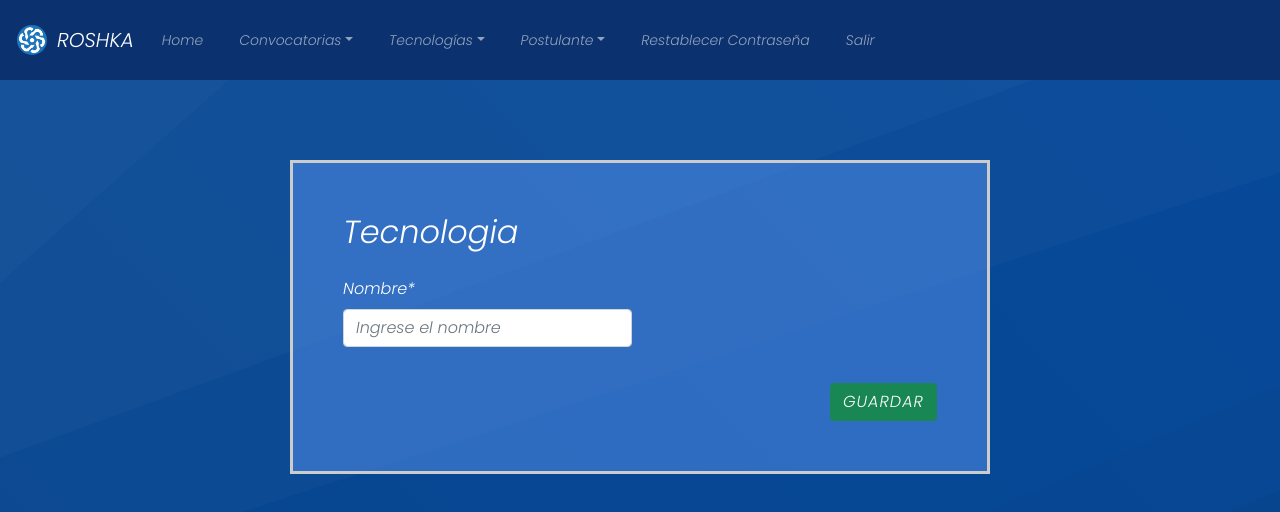
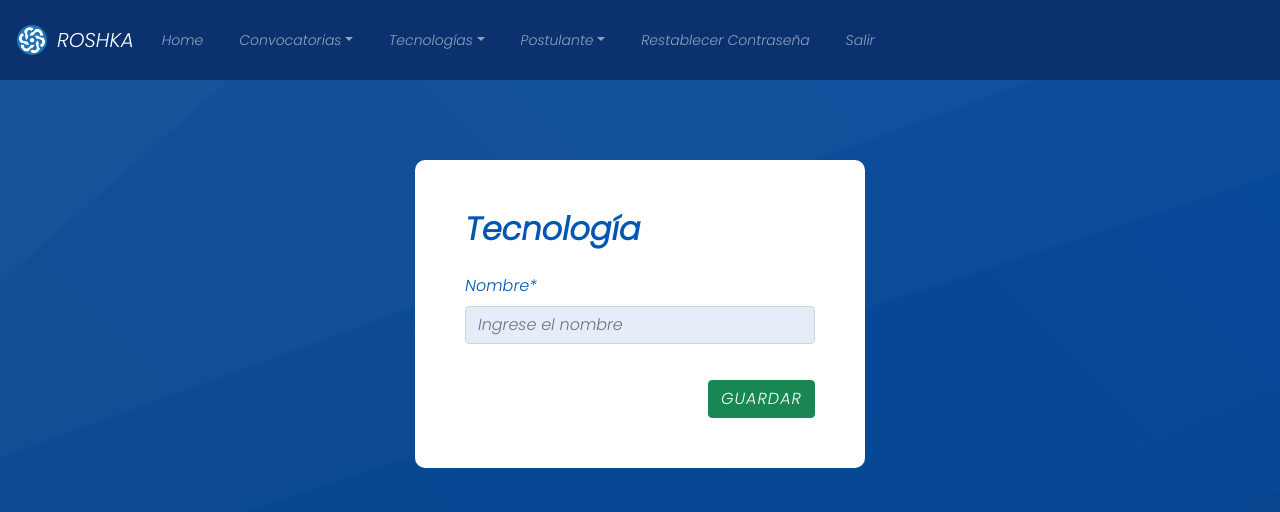
Before and after one commit to OscarGonzalez97/th-app-frontend, a React (Vite) app: page /tecnologia in a window 1280 px wide. Shown: the top 512 px of the page. Built offline with nearby package versions, Linux system fonts and the light colour scheme.

Commit message:
edite styles

```diff
--- a/src/pages/cambiarContraseña/CambiarContraseña.css
+++ b/src/pages/cambiarContraseña/CambiarContraseña.css
@@ -2,8 +2,10 @@
     max-width: 500px;
     padding: 50px;
     color: white;
-    background-color: white;
+    background-color: #ffffff;
     margin: 80px auto;
+    border-radius: 10px;
+
 }
 
 .cambContraseña-container h1,
@@ -34,7 +36,7 @@
 }
 
 .cambContraseña-container input[type="password"] {
-    background-color:  #7bace024; /* Cambia 'lightblue' por el color que desees */
+    background-color:   #347bc822; /* Cambia 'lightblue' por el color que desees */
 }
 
 .cambContraseña-container .alert {
--- a/src/pages/convocatoria/Convocatoria.css
+++ b/src/pages/convocatoria/Convocatoria.css
@@ -1,17 +1,18 @@
 .convocatoria-container {
-    max-width: 1200px;
-    margin: 80px auto;
+    max-width: 1000px;
     padding: 50px;
-    border: 3px solid #ccc;
     color: white;
-    background-color: rgba(87, 145, 238, 0.5);
-    width: 50%;
+    background-color: #ffffff;
+    margin: 100px auto;
+    border-radius: 10px;
 }
 
 
 .convocatoria-container h1,
 .convocatoria-container h2 {
     text-align: left;
+    color:  #0056b3;
+    font-weight: bold;
 }
 
 .convocatoria-container h4,
@@ -23,9 +24,14 @@
 .convocatoria-container form {
     margin-top: 10px;
     text-align: left;
+    color:  #0056b3;
 
 }
 
 .convocatoria-container button {
     margin-top: 20px;
 }
+
+.convocatoria-container input {
+    background-color:   #347bc822; /* Cambia 'lightblue' por el color que desees */
+}
--- a/src/pages/login/styles/login.css
+++ b/src/pages/login/styles/login.css
@@ -124,7 +124,7 @@ a {
 }
 
 .form-container-login input {
-    background: #eee;
+    background:  #347bc822;
     border: none;
     padding: 12px 15px;
     margin: 8px 0;
@@ -132,7 +132,7 @@ a {
 }
 
 .recuperar-container input {
-    background: #eee;
+    background:  #347bc822;
     border: none;
     padding: 12px 15px;
     margin: 8px 0;
--- a/src/pages/tecnologia/Tecnologia.css
+++ b/src/pages/tecnologia/Tecnologia.css
@@ -1,15 +1,17 @@
 .tecnologia-container {
-    max-width: 700px;
+    max-width: 450px;
     padding: 50px;
-    border: 3px solid #ccc;
     color: white;
-    background-color: rgba(87, 145, 238, 0.5);
+    background-color: #ffffff;
     margin: 80px auto;
+    border-radius: 10px;
 }
 
 .tecnologia-container h1,
 .tecnologia-container h2 {
     text-align: left;
+    color:  #0056b3;
+    font-weight: bold;
 }
 
 .tecnologia-container h4,
@@ -21,8 +23,13 @@
 .tecnologia-container form {
     margin-top: 10px;
     text-align: left;
+    color:  #0056b3;
 }
 
 .tecnologia-container button {
     margin-top: 20px;
 }
+
+.tecnologia-container  input{
+    background-color:   #347bc822; /* Cambia 'lightblue' por el color que desees */
+}
--- a/src/pages/tecnologia/Tecnologia.jsx
+++ b/src/pages/tecnologia/Tecnologia.jsx
@@ -5,25 +5,19 @@ const Tecnologia = () => {
   return (
     <Layout>
     <div className="tecnologia-container">
-            <h2>Tecnologia</h2>
+            <h2>Tecnología</h2>
 
             <form className="row g-3">
-                <div className="col-md-6">
+                <div className="col-md-12">
                     <label htmlFor="nombre" className="form-label">Nombre*</label>
                     <input type="text" className="form-control" id="nombre" name="nombre"
                         placeholder="Ingrese el nombre" />
                 </div>
 
-
-
-
                 <div className="col-12 d-flex justify-content-end">
 
                     <button type="submit" className="btn btn-success">Guardar</button>
                 </div>
-
-
-
 
             </form>
      </div>
```
